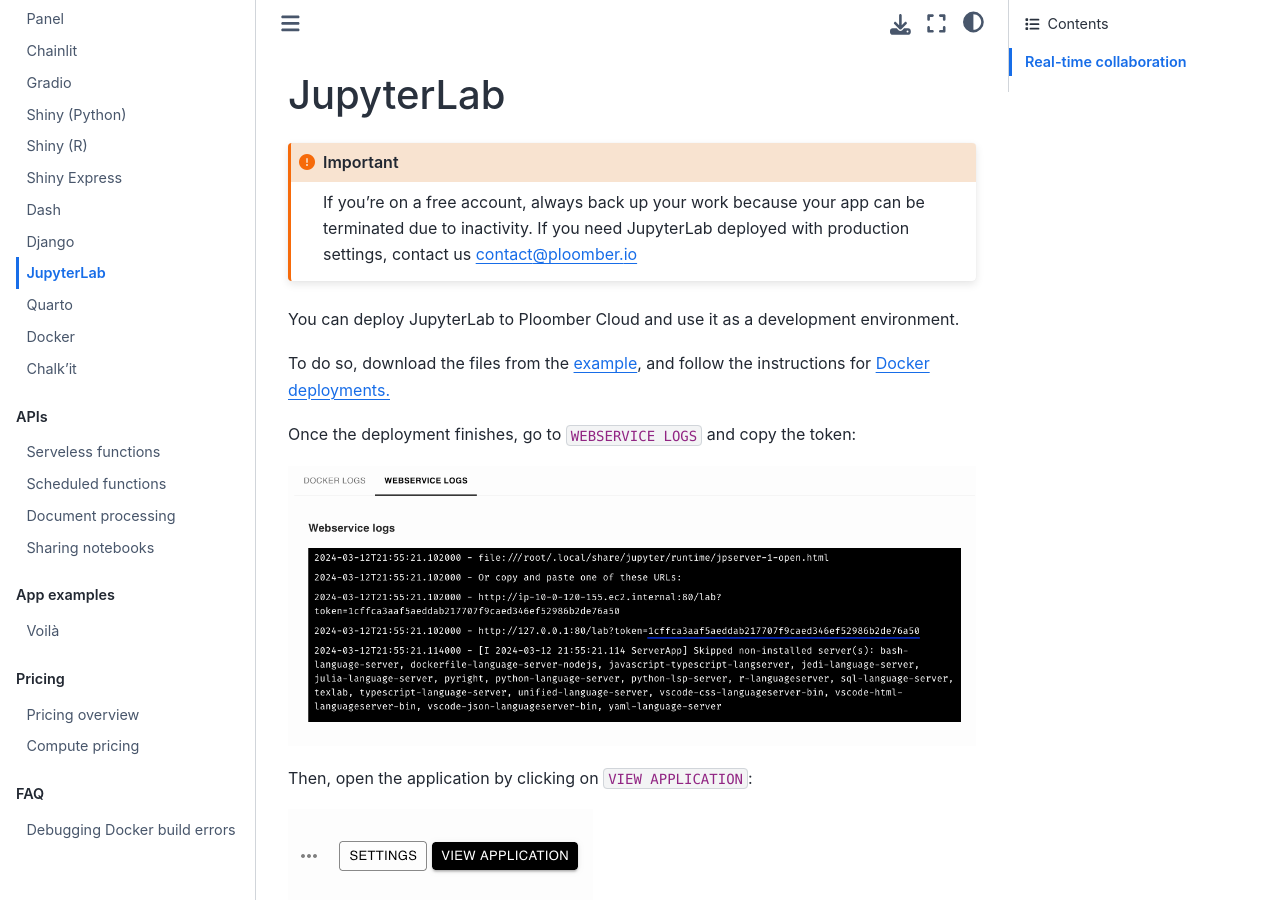
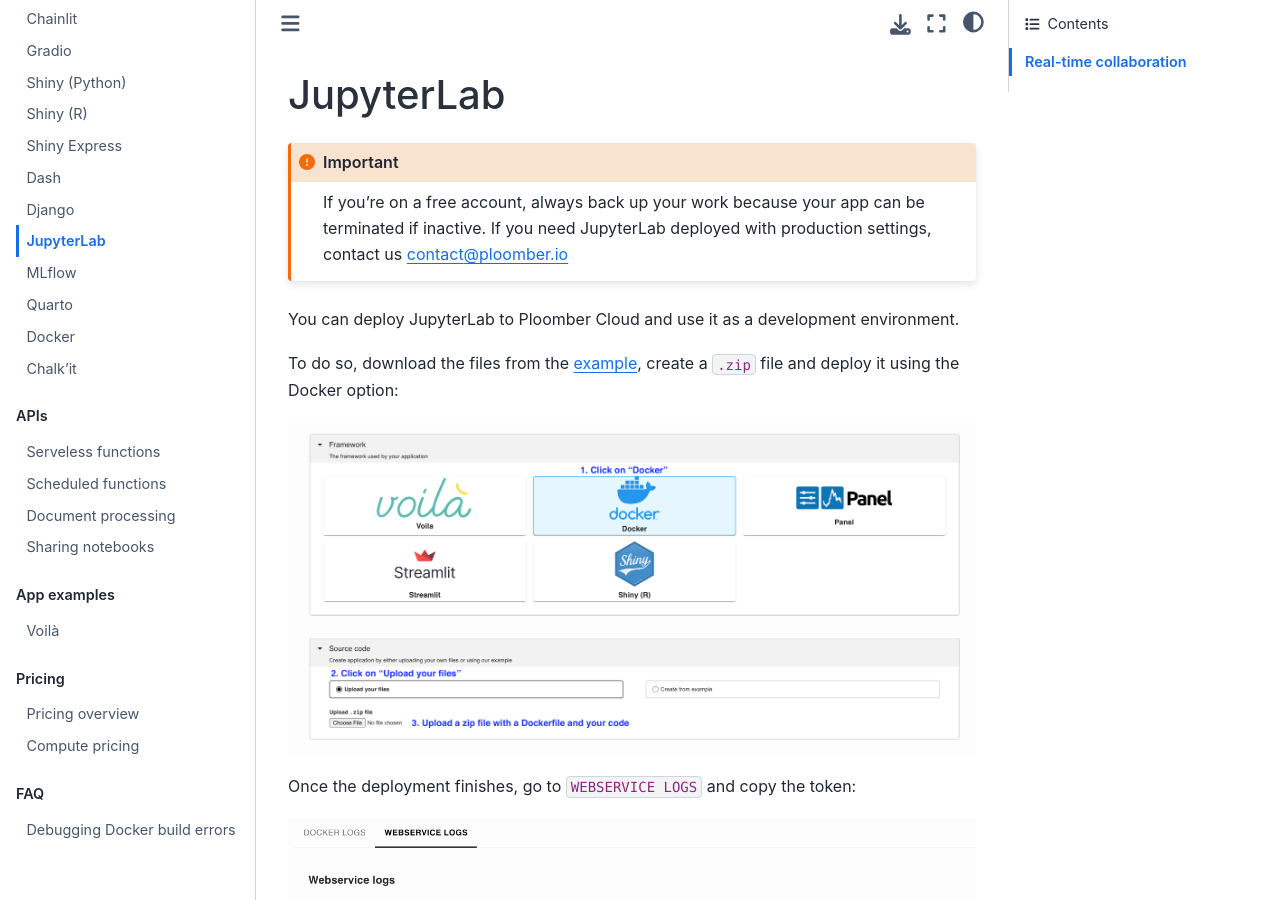
Before and after one commit to ploomber/doc, a Jupyter Book: the page built from doc/apps/jupyterlab.md, in a window 1280 px wide and 900 px high. Built offline with Jupyter Book 1.0.4 settings and Sphinx 7.4.7 and the Sphinx Book theme 1.1.4, drawn with Linux system fonts in a browser that asks for light colours.

Commit message:
adds mlflow example

````diff
--- a/doc/_toc.yml
+++ b/doc/_toc.yml
@@ -35,6 +35,7 @@
       - file: apps/dash
       - file: apps/django
       - file: apps/jupyterlab
+      - file: apps/mlflow
       - file: apps/quarto
       - file: apps/docker
       - file: apps/chalk-it
--- a/doc/apps/jupyterlab.md
+++ b/doc/apps/jupyterlab.md
@@ -2,15 +2,15 @@
 
 
 ```{important}
-If you're on a free account, always back up your work because your app can be terminated due to inactivity. If you need JupyterLab deployed with production settings, contact us [contact@ploomber.io](mailto:contact.ploomber.io)
+If you're on a free account, always back up your work because your app can be terminated if inactive. If you need JupyterLab deployed with production settings, contact us [contact@ploomber.io](mailto:contact.ploomber.io)
 ```
 
 You can deploy JupyterLab to Ploomber Cloud and use it as a development environment.
 
+To do so, download the files from the
+[example](https://github.com/ploomber/doc/tree/main/examples/docker/jupyterlab), create a `.zip` file and deploy it using the Docker option:
 
-To do so, download the files from the
-[example](https://github.com/ploomber/doc/tree/main/examples/docker/jupyterlab),
-and follow the instructions for [Docker deployments.](docker.md)
+![](../static/docker.png)
 
 Once the deployment finishes, go to `WEBSERVICE LOGS` and copy the token:
 
````
Also changed, not shown: doc/apps/mlflow.md (added, +92 -0 lines), doc/static/docker/mlflow/host.png (added), 1 other file.
